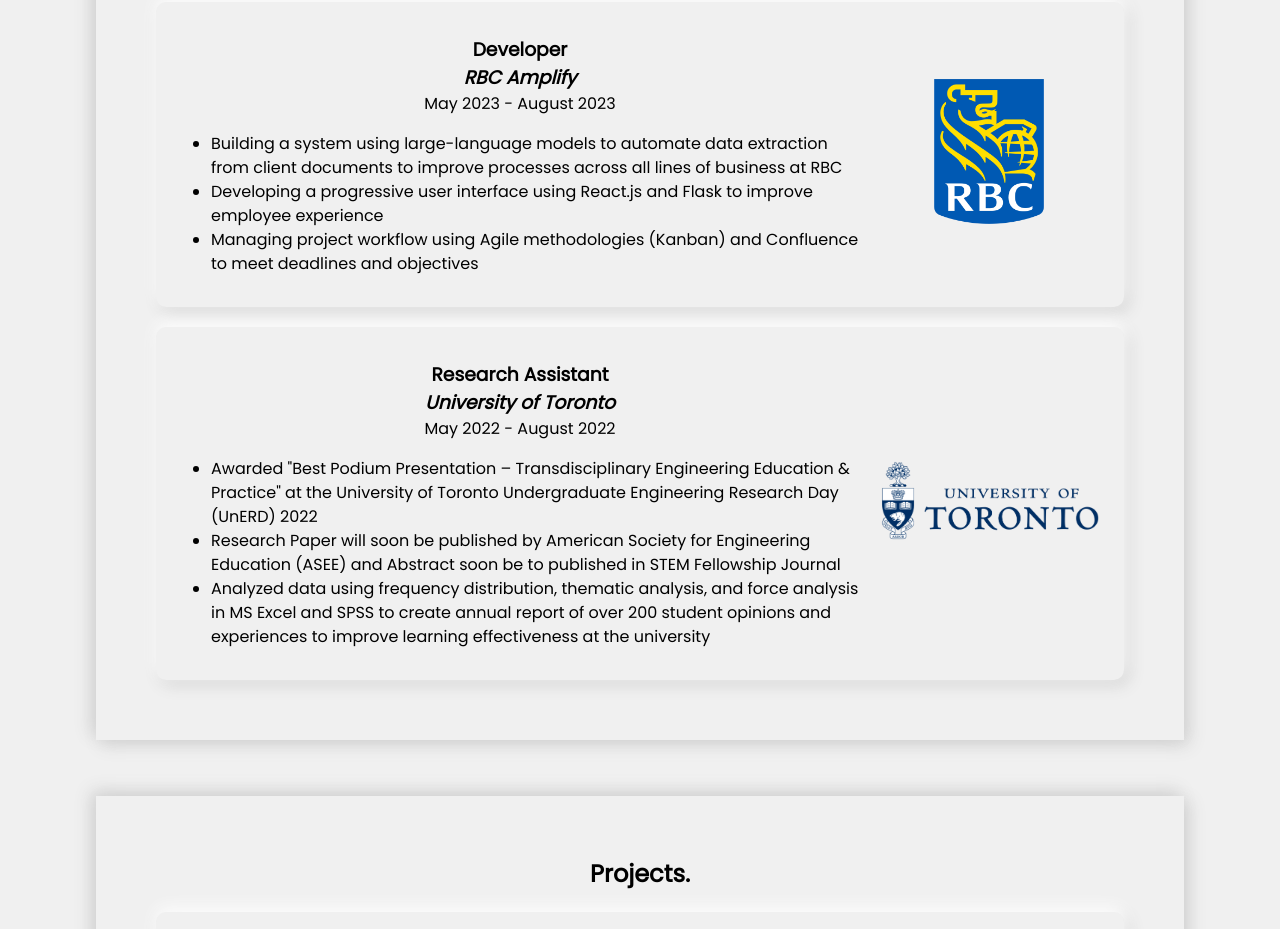
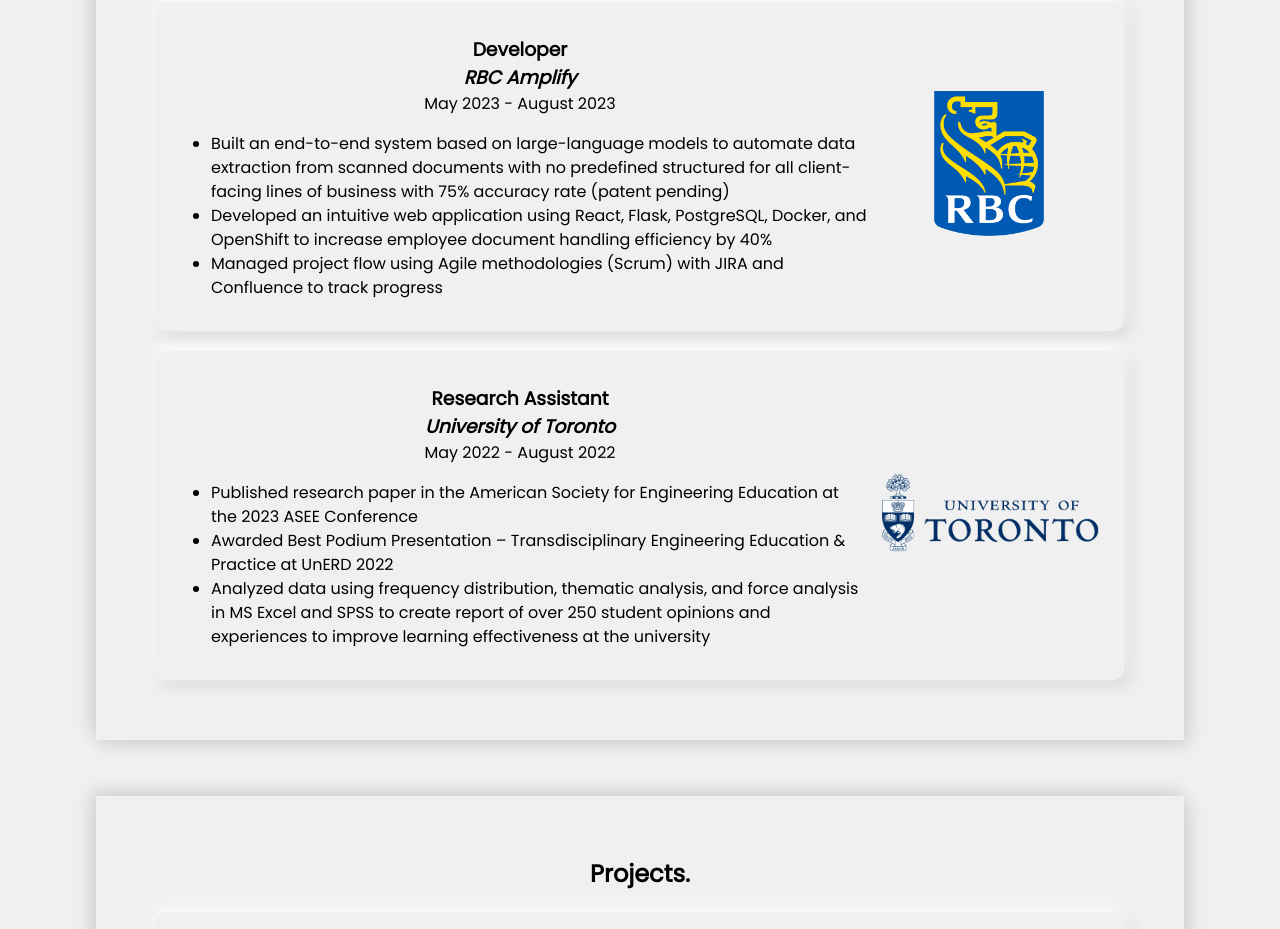
Before and after one commit to KashishMistry/KashishMistry.github.io, a React (Create React App) app: page / in a window 1280 px wide. Shown: the part 2040-2969 px from the top of the page. Built offline with nearby package versions, Linux system fonts and the light colour scheme.

Commit message:
update resume points

```diff
--- a/src/App.js
+++ b/src/App.js
@@ -97,17 +97,17 @@
               {"title": "Developer",
                 "company": "RBC Amplify",
                 "date": "May 2023 - August 2023",
-                "description_one":"Building a system using large-language models to automate data extraction from client documents to improve processes across all lines of business at RBC",
-                "description_two":"Developing a progressive user interface using React.js and Flask to improve employee experience",
-                "description_three":"Managing project workflow using Agile methodologies (Kanban) and Confluence to meet deadlines and objectives",
+                "description_one":"Built an end-to-end system based on large-language models to automate data extraction from scanned documents with no predefined structured for all client-facing lines of business with 75% accuracy rate (patent pending)",
+                "description_two":"Developed an intuitive web application using React, Flask, PostgreSQL, Docker, and OpenShift to increase employee document handling efficiency by 40%",
+                "description_three":"Managed project flow using Agile methodologies (Scrum) with JIRA and Confluence to track progress",
                 "logo": "rbc.png",
                 "alt":"Royal Bank of Canada logo"},
               {"title":"Research Assistant",
                 "company": "University of Toronto",
                 "date":"May 2022 - August 2022",
-                "description_one":"Awarded \"Best Podium Presentation – Transdisciplinary Engineering Education & Practice\" at the University of Toronto Undergraduate Engineering Research Day (UnERD) 2022",
-                "description_two":"Research Paper will soon be published by American Society for Engineering Education (ASEE) and Abstract soon be to published in STEM Fellowship Journal",
-                "description_three":"Analyzed data using frequency distribution, thematic analysis, and force analysis in MS Excel and SPSS to create annual report of over 200 student opinions and experiences to improve learning effectiveness at the university",
+                "description_one":"Published research paper in the American Society for Engineering Education at the 2023 ASEE Conference",
+                "description_two":"Awarded Best Podium Presentation – Transdisciplinary Engineering Education & Practice at UnERD 2022",
+                "description_three":"Analyzed data using frequency distribution, thematic analysis, and force analysis in MS Excel and SPSS to create report of over 250 student opinions and experiences to improve learning effectiveness at the university",
                 "logo": "uoft.png",
                 "alt":"University of Toronto logo"}]
 
```
